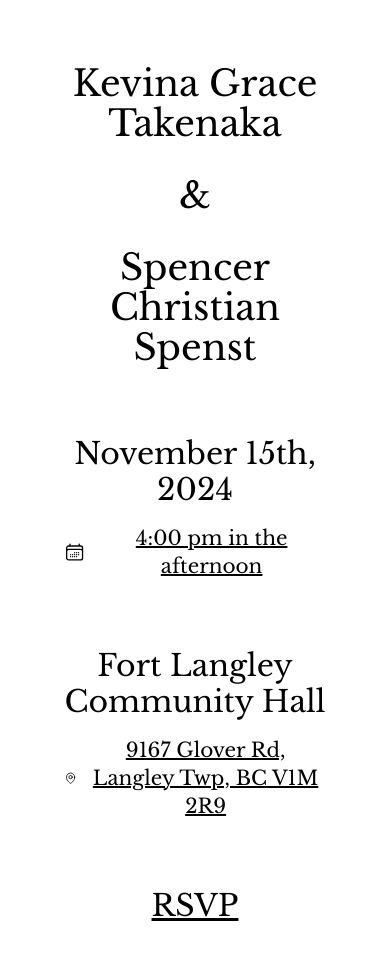
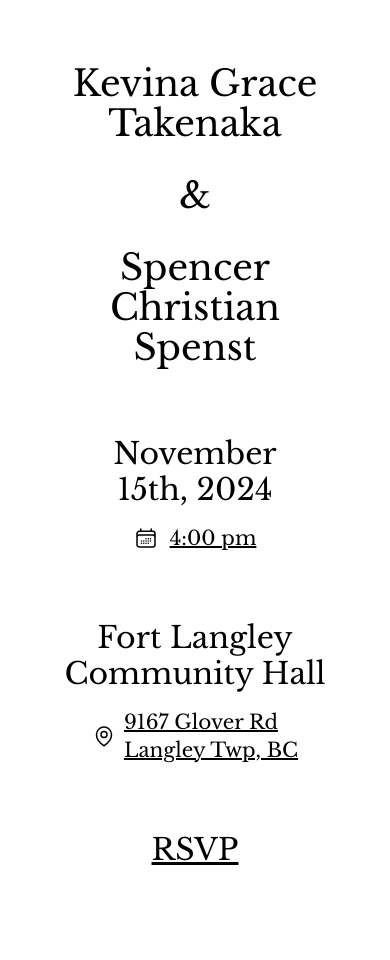
Before and after one commit to sspenst/kevina, a Next.js app: page / in a window 390 px wide. Shown: the top 960 px of the page. After the commit the page ends 932 px from the top, so only its background shows below. Built offline with nearby package versions, Linux system fonts and the light colour scheme.

Commit message:
mobile ux

```diff
--- a/pages/index.tsx
+++ b/pages/index.tsx
@@ -20,7 +20,7 @@ export default function Index() {
         <meta name='description' content='Kevina & Spencer Spenst' />
       </Head>
       <div className='flex flex-col items-center gap-12 m-16'>
-        <div className={classNames('flex flex-col items-center gap-4 text-center text-3xl italic', libre.className)}>
+        <div className={classNames('flex flex-col items-center gap-4 text-center text-3xl italic text-balance', libre.className)}>
           <div className='flex flex-col gap-8 text-center text-4xl'>
             <span>Kevina Grace Takenaka</span>
             <span>&</span>
@@ -32,16 +32,21 @@ export default function Index() {
             <svg xmlns='http://www.w3.org/2000/svg' fill='none' viewBox='0 0 24 24' strokeWidth={1.5} stroke='currentColor' className='size-6'>
               <path strokeLinecap='round' strokeLinejoin='round' d='M6.75 3v2.25M17.25 3v2.25M3 18.75V7.5a2.25 2.25 0 0 1 2.25-2.25h13.5A2.25 2.25 0 0 1 21 7.5v11.25m-18 0A2.25 2.25 0 0 0 5.25 21h13.5A2.25 2.25 0 0 0 21 18.75m-18 0v-7.5A2.25 2.25 0 0 1 5.25 9h13.5A2.25 2.25 0 0 1 21 11.25v7.5m-9-6h.008v.008H12v-.008ZM12 15h.008v.008H12V15Zm0 2.25h.008v.008H12v-.008ZM9.75 15h.008v.008H9.75V15Zm0 2.25h.008v.008H9.75v-.008ZM7.5 15h.008v.008H7.5V15Zm0 2.25h.008v.008H7.5v-.008Zm6.75-4.5h.008v.008h-.008v-.008Zm0 2.25h.008v.008h-.008V15Zm0 2.25h.008v.008h-.008v-.008Zm2.25-4.5h.008v.008H16.5v-.008Zm0 2.25h.008v.008H16.5V15Z' />
             </svg>
-            <span>4:00 pm in the afternoon</span>
+            <span className='hidden sm:block'>4:00 pm in the afternoon</span>
+            <span className='sm:hidden'>4:00 pm</span>
           </a>
           <br />
           <span>Fort Langley Community Hall</span>
-          <a className='hover:text-green-600 underline w-fit text-xl flex gap-2 items-center' href='https://maps.app.goo.gl/gSqQzDLs1HB7dX6C6' target='_blank' rel='noreferrer'>
-            <svg xmlns='http://www.w3.org/2000/svg' fill='none' viewBox='0 0 24 24' strokeWidth={1.5} stroke='currentColor' className='size-6'>
+          <a className='hover:text-green-600 underline w-fit text-xl flex gap-2 items-center text-balance text-left' href='https://maps.app.goo.gl/gSqQzDLs1HB7dX6C6' target='_blank' rel='noreferrer'>
+            <svg xmlns='http://www.w3.org/2000/svg' fill='none' viewBox='0 0 24 24' strokeWidth={1.5} stroke='currentColor' className='size-6 min-w-6'>
               <path strokeLinecap='round' strokeLinejoin='round' d='M15 10.5a3 3 0 1 1-6 0 3 3 0 0 1 6 0Z' />
               <path strokeLinecap='round' strokeLinejoin='round' d='M19.5 10.5c0 7.142-7.5 11.25-7.5 11.25S4.5 17.642 4.5 10.5a7.5 7.5 0 1 1 15 0Z' />
             </svg>
-            <span>9167 Glover Rd, Langley Twp, BC V1M 2R9</span>
+            <span className='hidden sm:block'>9167 Glover Rd, Langley Twp, BC V1M 2R9</span>
+            <div className='flex flex-col sm:hidden'>
+              <span>9167 Glover Rd</span>
+              <span>Langley Twp, BC</span>
+            </div>
           </a>
           <br />
           <a className='hover:text-green-600 underline w-fit' href='https://docs.google.com/forms/d/e/1FAIpQLSfngKKVGGtjyomtK5lgZ-L7e8LF5WIhF258w7OGS_c3f-r6QQ/viewform' target='_blank' rel='noreferrer'>RSVP</a>
```
